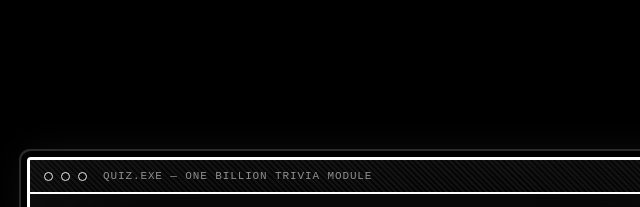
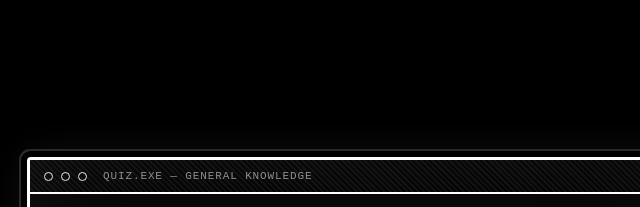
Before and after one commit to khaliduzzamantanoy/quizgame, a plain HTML site: page index.html in a window 1280 px wide. Shown: the top 207 px of the page, 273-913 px from the left. Drawn offline with Linux system fonts and the light colour scheme.

Commit message:
update title bar text

```diff
--- a/index.html
+++ b/index.html
@@ -19,7 +19,7 @@
         <span class="titlebar-dot"></span>
         <span class="titlebar-dot"></span>
         <span class="titlebar-dot"></span>
-        <h1 class="titlebar-text">QUIZ.EXE — ONE BILLION TRIVIA MODULE</h1>
+        <h1 class="titlebar-text">QUIZ.EXE — GENERAL KNOWLEDGE</h1>
       </header>
 
       <!-- START SCREEN -->
```
